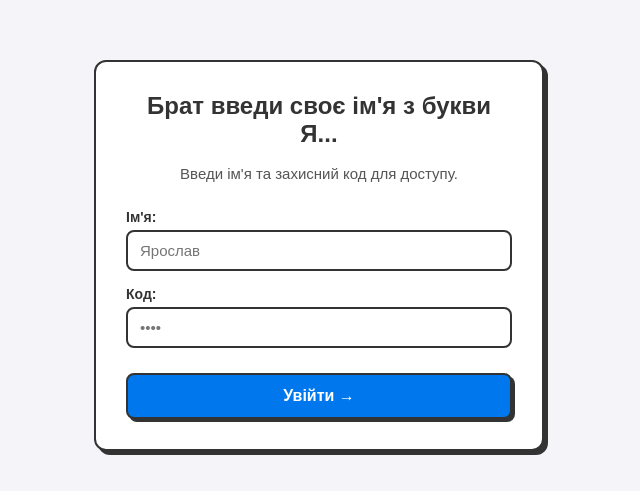
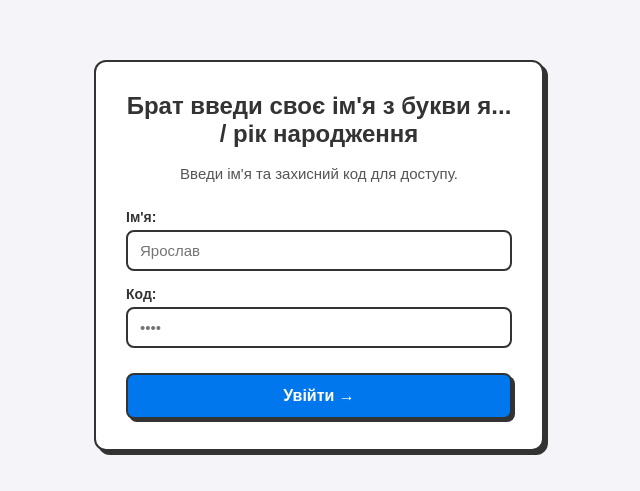
Before and after one commit to Gregor-ua/grammar_wall, a Flask app: page / in a window 1280 px wide. Shown: the top 491 px of the page, without its empty margins (321-961 px from the left). Run offline with Flask 3, Linux system fonts and the light colour scheme.

Commit message:
Update title text

```diff
--- a/templates/index.html
+++ b/templates/index.html
@@ -135,7 +135,7 @@
     </div>
 
     <div class="main-container">
-        <h1>Брат введи своє ім'я з букви Я...</h1>
+        <h1>Брат введи своє ім'я з букви я... / рік народження</h1>
         <p>Введи ім'я та захисний код для доступу.</p>
 
         <form onsubmit="handleLogin(event)">
```
